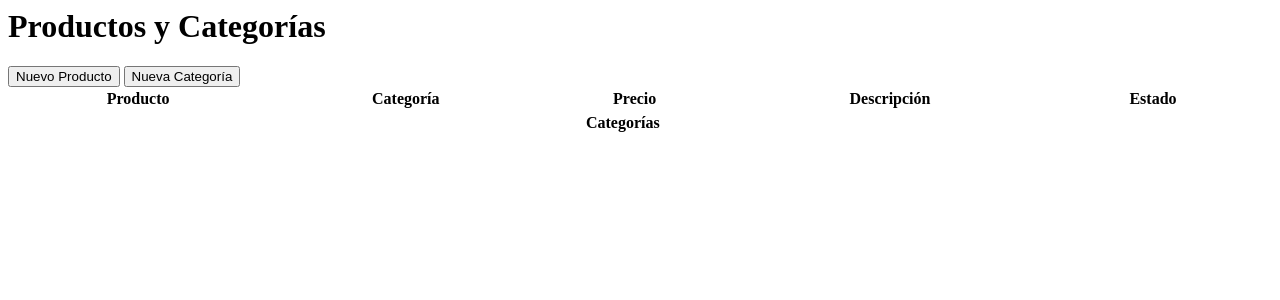
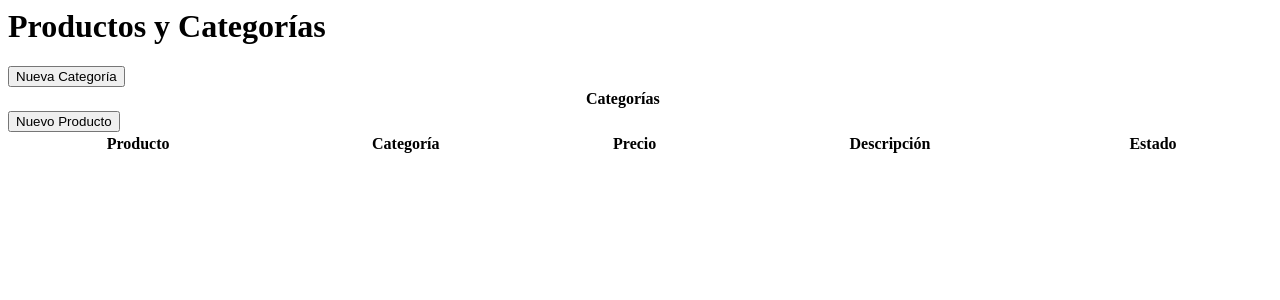
Before and after one commit to axley01herrera/tpv_bar, a CodeIgniter 4 app: the page made by app/Views/admin/product/listProduct.php in a window 1280 px wide. Shown: the top 300 px of the page. Run offline with PHP 8.4 and a stand-in for CodeIgniter, Linux system fonts and the light colour scheme; the template is opened without the code that fills it, so the values that code supplies are empty; some libraries are stand-ins or nearby versions.

Commit message:
updates dts

```diff
--- a/app/Views/admin/product/listProduct.php
+++ b/app/Views/admin/product/listProduct.php
@@ -1,20 +1,33 @@
 <!-- DATA TABLE CSS-->
 <link href="<?php echo base_url('assets/css/datatable/dataTables.bootstrap5.min.css'); ?>" rel="stylesheet" type="text/css" />
 
-<div class="row">
-    <div class="col-12">
 <h1 class="text-dark">Productos y Categorías</h1>
+
+<div class="row mt-3">
+    <div class="col-12 col-lg-4">
+        <div class="card">
+            <div class="card-header">
+                <button id="btn-newCat" class="btn btn-primary">Nueva Categoría</button>
+            </div>
+            <div class="card-body">
+                <table id="dt-cat" class="table table-hover table-borderless" style="width: 100%;">
+                    <thead>
+                        <tr>
+                            <th><strong>Categorías</strong></th>
+                            <th class="text-end"></th>
+                        </tr>
+                    </thead>
+                </table>
             </div>
         </div>
-<div class="row">
-    <div class="col-12 text-end">
+    </div>
+    <div class="col-12 col-lg-8">
+        <div class="card">
+            <div class="card-header">
                 <button id="btn-newProduct" class="btn btn-primary">Nuevo Producto</button>
-        <button id="btn-newCat" class="btn btn-primary">Nueva Categoría</button>
             </div>
-</div>
-<div class="card mt-3">
             <div class="card-body">
-        <table id="dt-products" class="table" style="width: 100%;">
+                <table id="dt-products" class="table table-hover table-borderless" style="width: 100%;">
                     <thead>
                         <tr>
                             <th><strong>Producto</strong></th>
@@ -29,18 +42,10 @@
                 </table>
             </div>
         </div>
-<div class="card">
-    <div class="card-body">
-        <table id="dt-cat" class="table" style="width: 100%;">
-            <thead>
-                <tr>
-                    <th><strong>Categorías</strong></th>
-                    <th class="text-end"></th>
-                </tr>
-            </thead>
-        </table>
     </div>
 </div>
+
+
 
 <!-- DATA TABLE JS -->
 <script src="<?php echo base_url('assets/js/datatable/jquery.dataTables.min.js'); ?>"></script>
@@ -92,10 +97,10 @@
         serverSide: true,
         responsive: true,
         bAutoWidth: true,
-        pageLength: 10,
+        pageLength: 5,
         lengthMenu: [
-            [10, 25, 50, 100],
-            [10, 25, 50, 100]
+            [5, 25, 50, 100],
+            [5, 25, 50, 100]
         ],
         language: {
             url: '<?php echo base_url('assets/libs/dataTable/es.json'); ?>'
@@ -210,10 +215,10 @@
         serverSide: false,
         responsive: true,
         bAutoWidth: true,
-        pageLength: 10,
+        pageLength: 5,
         lengthMenu: [
-            [10, 25, 50, 100],
-            [10, 25, 50, 100]
+            [5, 25, 50, 100],
+            [5, 25, 50, 100]
         ],
         language: {
             url: '<?php echo base_url('assets/libs/dataTable/es.json'); ?>'
```
Also changed, not shown: app/Views/admin/employee/listEmployee.php (+5 -13 lines). Lines whose indentation alone changed are shown as unchanged.
